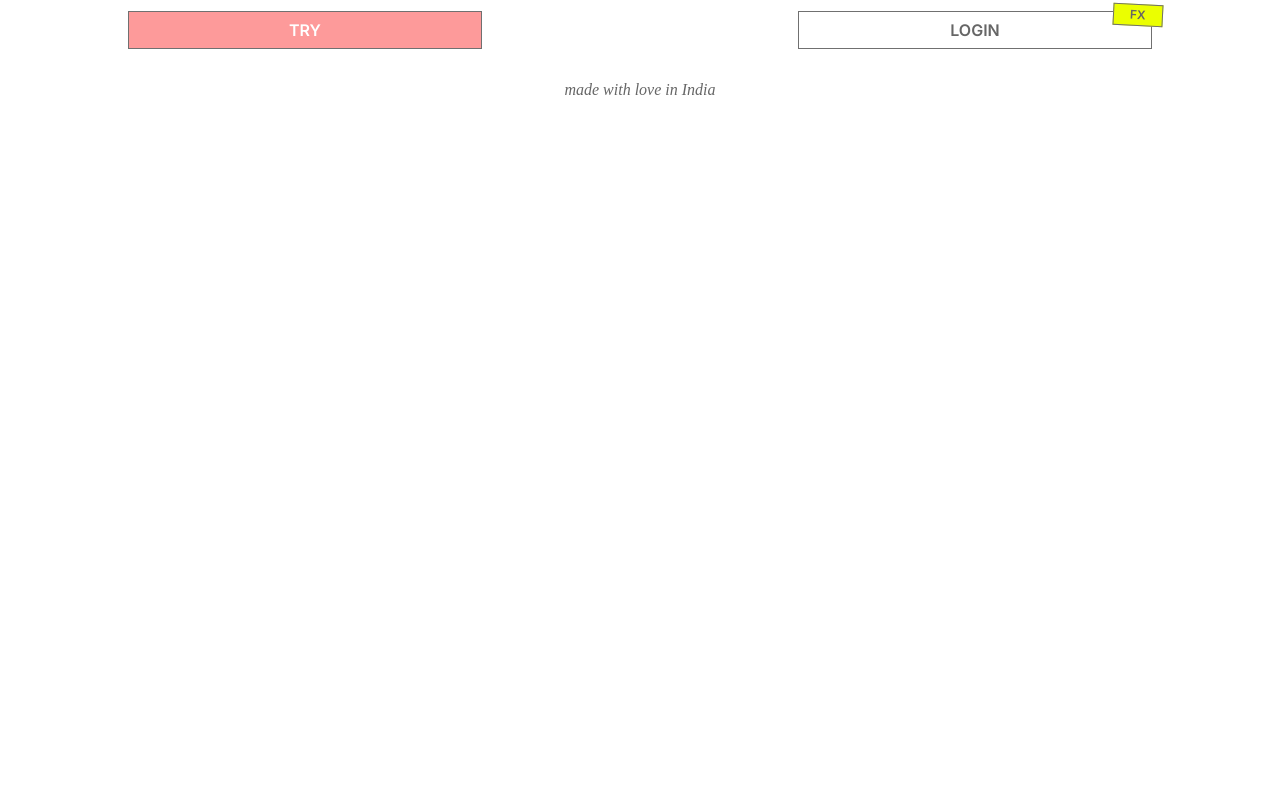
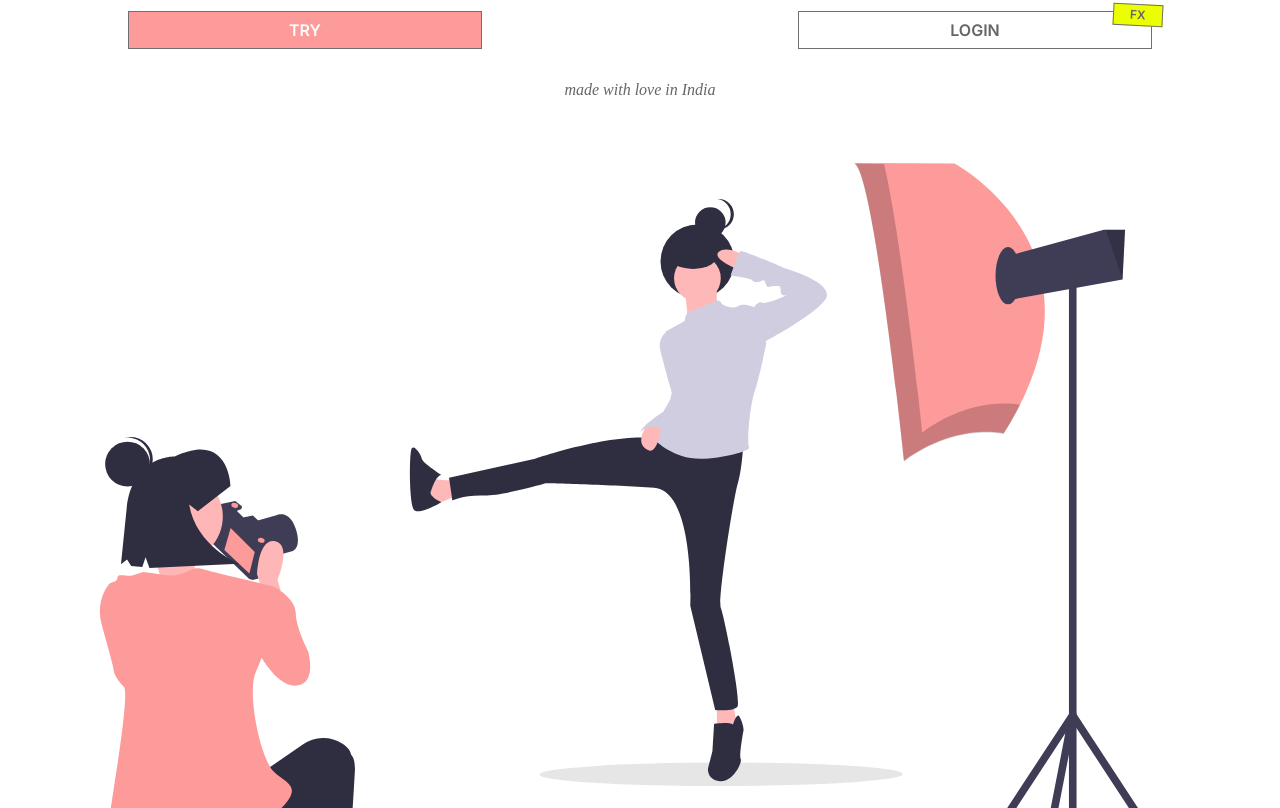
Before and after one commit to hxri-nxrxyxn/framewise, a SvelteKit app: page / in a window 1280 px wide. Shown: the part 372-1180 px from the top of the page. Before the commit the page ends 800 px from the top, so only its background shows below. Built offline with nearby package versions, Linux system fonts and the light colour scheme; a web font is replaced by a local one.

Commit message:
home page complete

```diff
--- a/src/routes/+page.svelte
+++ b/src/routes/+page.svelte
@@ -29,6 +29,7 @@
         </div>
     </div>
     <p class="tagline">made with love in India</p>
+    <img src="/photoshoot.svg" alt="" class="cover" />
 </main>
 
 <style>
@@ -83,4 +84,8 @@
         font-style: italic;
         font-weight: 100;
     }
+    img.cover {
+        width: 100vw;
+        padding: 2rem 0;
+    }
 </style>
```
